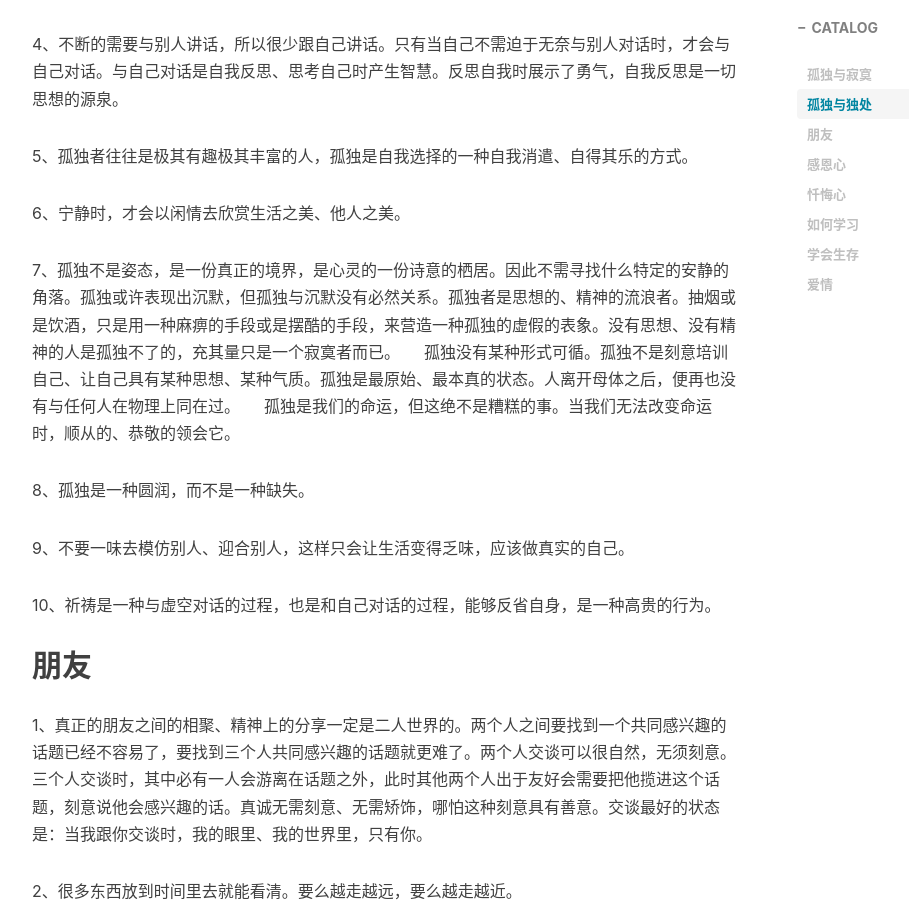
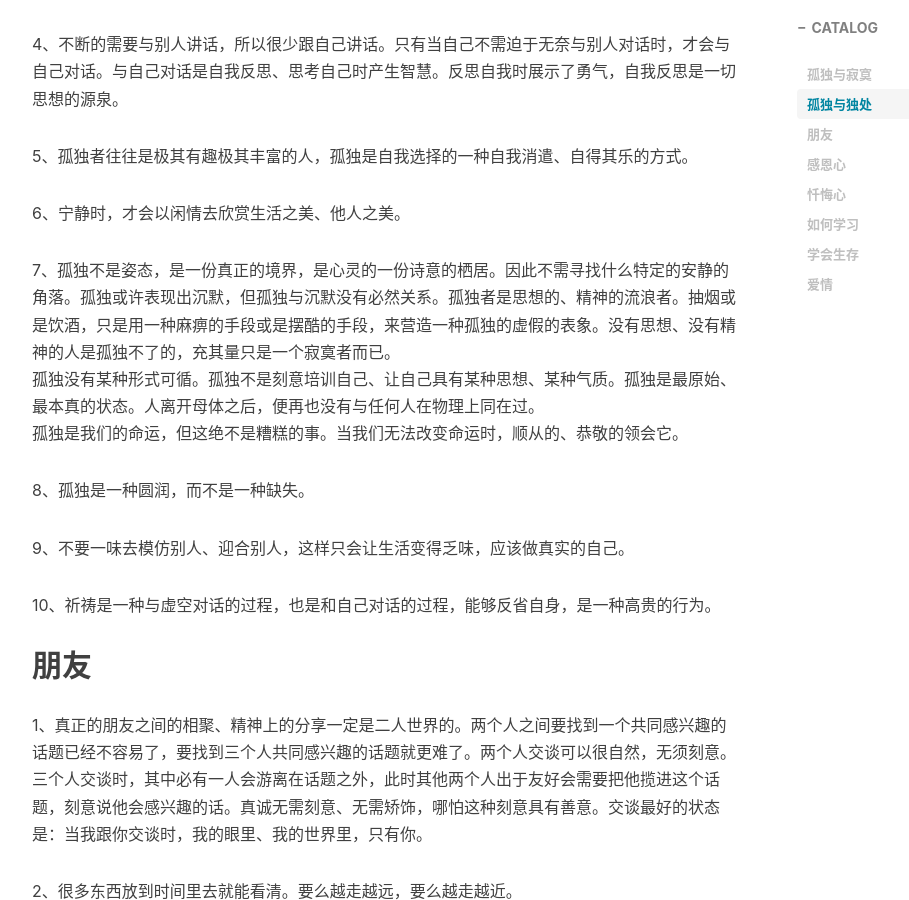
Before and after one commit to hongjiapeng/hongjiapeng.github.io, a Jekyll site: the page built from _posts/2018-02-10-陈果情商课.md, in a window 1280 px wide and 900 px high, scrolled down 1860 px. Shown: the whole window, without its empty margins (233-1142 px from the left). Built offline with Jekyll 4.4.1, drawn with Linux system fonts in a browser that asks for light colours; nearby versions of some CDN libraries; comment, search, counter and statistics services are not loaded; some of the changed text lies outside the part shown.

Commit message:
modify blog

```diff
--- a/_posts/2018-02-10-陈果情商课.md
+++ b/_posts/2018-02-10-陈果情商课.md
@@ -56,7 +56,9 @@ tags:
 
 6、宁静时，才会以闲情去欣赏生活之美、他人之美。
 
-7、孤独不是姿态，是一份真正的境界，是心灵的一份诗意的栖居。因此不需寻找什么特定的安静的角落。孤独或许表现出沉默，但孤独与沉默没有必然关系。孤独者是思想的、精神的流浪者。抽烟或是饮酒，只是用一种麻痹的手段或是摆酷的手段，来营造一种孤独的虚假的表象。没有思想、没有精神的人是孤独不了的，充其量只是一个寂寞者而已。　　孤独没有某种形式可循。孤独不是刻意培训自己、让自己具有某种思想、某种气质。孤独是最原始、最本真的状态。人离开母体之后，便再也没有与任何人在物理上同在过。　　孤独是我们的命运，但这绝不是糟糕的事。当我们无法改变命运时，顺从的、恭敬的领会它。
+7、孤独不是姿态，是一份真正的境界，是心灵的一份诗意的栖居。因此不需寻找什么特定的安静的角落。孤独或许表现出沉默，但孤独与沉默没有必然关系。孤独者是思想的、精神的流浪者。抽烟或是饮酒，只是用一种麻痹的手段或是摆酷的手段，来营造一种孤独的虚假的表象。没有思想、没有精神的人是孤独不了的，充其量只是一个寂寞者而已。<br>
+孤独没有某种形式可循。孤独不是刻意培训自己、让自己具有某种思想、某种气质。孤独是最原始、最本真的状态。人离开母体之后，便再也没有与任何人在物理上同在过。<br>
+孤独是我们的命运，但这绝不是糟糕的事。当我们无法改变命运时，顺从的、恭敬的领会它。
 
 8、孤独是一种圆润，而不是一种缺失。
 
@@ -107,7 +109,8 @@ tags:
 
 20、任何人之间很费力的事是解释。朋友之间无需解释，而是需要“同情的理解”与“理解的同情”。同情，不是说可怜你，而是与你有感同身受的情感。
 
-21、成为朋友的两个人必须都是头脑清醒的人，这很重要。这就是为什么只有孤独者才能做朋友，惟其如此，才能分辨出什么是友爱、什么是依赖、什么是独立、什么是鼓励。　　才不会出现主角、陪衬人这样不平等的关系。朋友之间，两个人是平等的，相互扶持。
+21、成为朋友的两个人必须都是头脑清醒的人，这很重要。这就是为什么只有孤独者才能做朋友，惟其如此，才能分辨出什么是友爱、什么是依赖、什么是独立、什么是鼓励。<br>
+才不会出现主角、陪衬人这样不平等的关系。朋友之间，两个人是平等的，相互扶持。
 
 22、朋友双方是不会以友谊来相要挟、相约束的。朋友是为了让我们在了解自己的基础上变得更自由。所以，侵占朋友的时间也是一种罪恶。所以这就是为什么朋友之间见面前要先预约，你怎么舍得打乱朋友预先安排好的时间计划？
 
@@ -130,7 +133,7 @@ tags:
 
 4、人往往缺乏远见。只追求远处的一个个层出不穷的目标。
 
-5、感恩不是仅仅是一句“谢谢”，而是要实际行动。　　“涌泉相报”不只是对给你善的人，而是给与全世界你能看到的所有人。被善感染之后，要去感染其他人、分享给其他所有人。
+5、感恩不是仅仅是一句“谢谢”，而是要实际行动。“涌泉相报”不只是对给你善的人，而是给与全世界你能看到的所有人。被善感染之后，要去感染其他人、分享给其他所有人。
 
 6、不要拒绝接受爱，这不是软弱。也不要害怕奉献自己的爱，这不意味着丧失，相反，从侧面反映了你的富足。
 
@@ -145,7 +148,7 @@ tags:
 
 4、任何话，说多了就很廉价。“对不起”说多了就没有歉意了。真正的“对不起”是千斤重的，不仅是对你伤害过的这个人，更是对你自己的良知和道德。
 
-5、忏悔时不应指望对方能包容你、原谅你，这样的初衷证明你没有任何的抱歉，你只是希望使自己早日摆脱掉对　　方的指责，这是一种自私、功利的目的。
+5、忏悔时不应指望对方能包容你、原谅你，这样的初衷证明你没有任何的抱歉，你只是希望使自己早日摆脱掉对方的指责，这是一种自私、功利的目的。
 
 6、当被伤害时，如果这种伤害能在时间中被抚平，那么得饶人处且饶人，不要让别人因为你的原因，背负着沉重的精神负担了此一生。
 
```
Also changed, not shown: _posts/2018-04-22-英语早读.md (+1 -0 lines).
